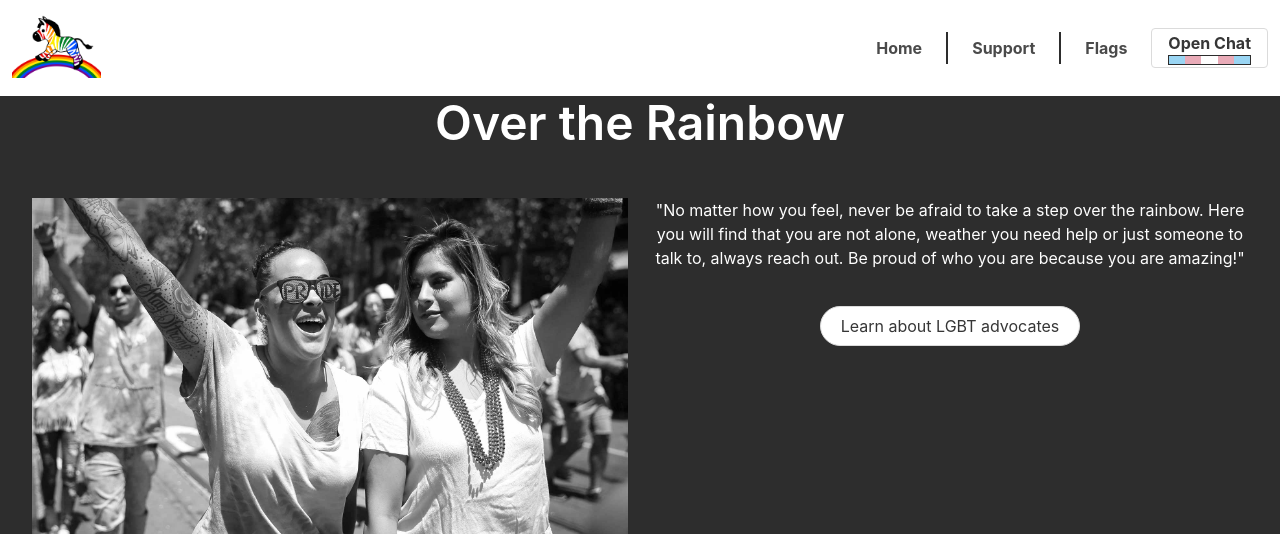
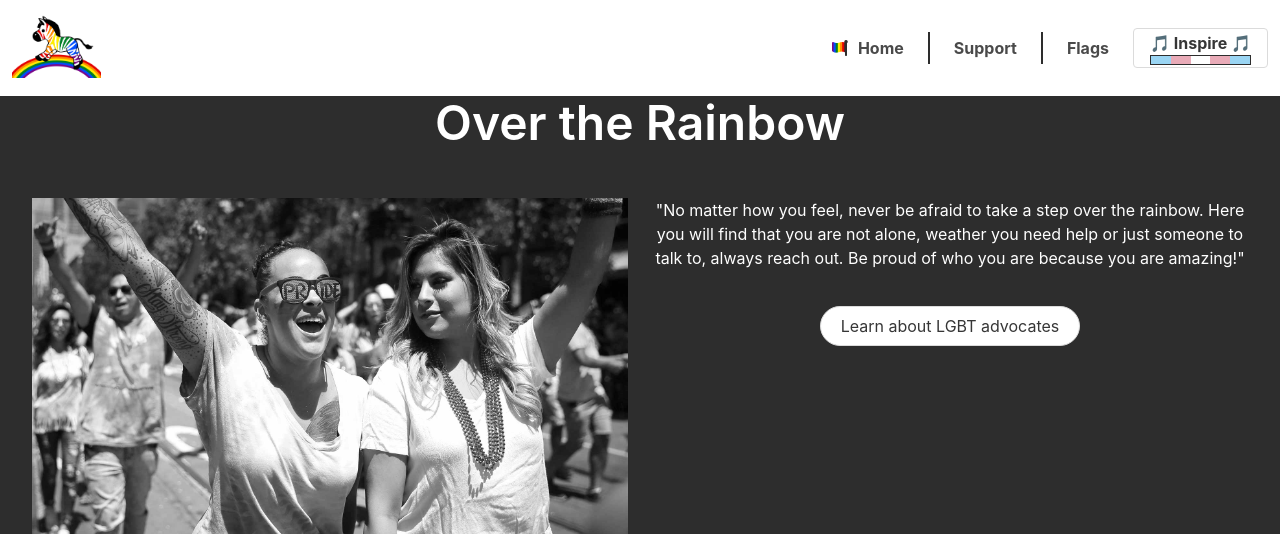
Before and after one commit to andrewdempsey2018/OvertheRainbow, a Flask app: page /home in a window 1280 px wide. Shown: the top 534 px of the page. Run offline with Flask 2, Linux system fonts and the light colour scheme.

Commit message:
Navbar conditional delimiter statements reapplied

```diff
--- a/static/css/style.css
+++ b/static/css/style.css
@@ -103,6 +103,7 @@ body {
         var(--lightblue) 80%, var(--lightblue) 100%
     );
 }
+
 /* Footer */
 
 footer {
--- a/templates/base.html
+++ b/templates/base.html
@@ -27,34 +27,42 @@
                     <img src="{{ url_for('static', filename='images/Logo1-tinypng.png') }}">
                 </a>
 
-                <a role="button" class="navbar-burger" aria-label="menu" aria-expanded="false"
-                    data-target="navbarBasicExample">
-                    <span aria-hidden="true"></span>
-                    <span aria-hidden="true"></span>
-                    <span aria-hidden="true"></span>
+                <a role="button" class="navbar-burger" aria-label="menu" aria-expanded="false" data-target="navbarBasicExample">
+                    <i class="fas fa-bars" aria-hidden="true"></i>
                 </a>
             </div>
 
             <div id="navbarBasicExample" class="navbar-menu">
                 <div class="navbar-end">
+                    <!-- Logical statement used to add elements & classes adding to visual appeal of navbar -->
                     <a href="{{ url_for('home') }}" class="navbar-item">
-                        <strong>Home</strong>
+                        {% if request.path == '/home' %}<i class="fas fa-flag"></i>{% endif %}
+                        <strong {% if request.path == '/home' %}class="pad-left-sm"{% endif %}>
+                            Home
+                        </strong>
                     </a>
                     <a href="{{ url_for('support') }}" class="navbar-item">
-                        <strong>Support</strong>
+                        {% if request.path == '/support' %}<i class="fas fa-flag"></i>{% endif %}
+                        <strong {% if request.path == '/support' %}class="pad-left-sm"{% endif %}>
+                            Support
+                        </strong>
                     </a>
                     <a href="{{ url_for('flags') }}" class="navbar-item">
-                        <strong>Flags</strong>
+                        {% if request.path == '/flags' %}<i class="fas fa-flag"></i>{% endif %}
+                        <strong {% if request.path == '/flags' %}class="pad-left-sm"{% endif %}>
+                            Flags
+                        </strong>
                     </a>
                 </div>
 
                 <div class="navbar-item">
-                    <a href="#" class="button button-color">
-                        <strong class="button-text">Open Chat</strong>
+                    <a href="https://open.spotify.com/playlist/3sxSipiy7nmSMr19s7XwJP?si=578b2904af7d4afd" target="_blank" class="button button-color">
+                        <strong class="button-text">🎵 Inspire 🎵</strong>
                     </a>
                 </div>
             </div>
         </nav>
+
         <!-- main block for child template injection -->
         {% block content %}{% endblock %}
 
```
